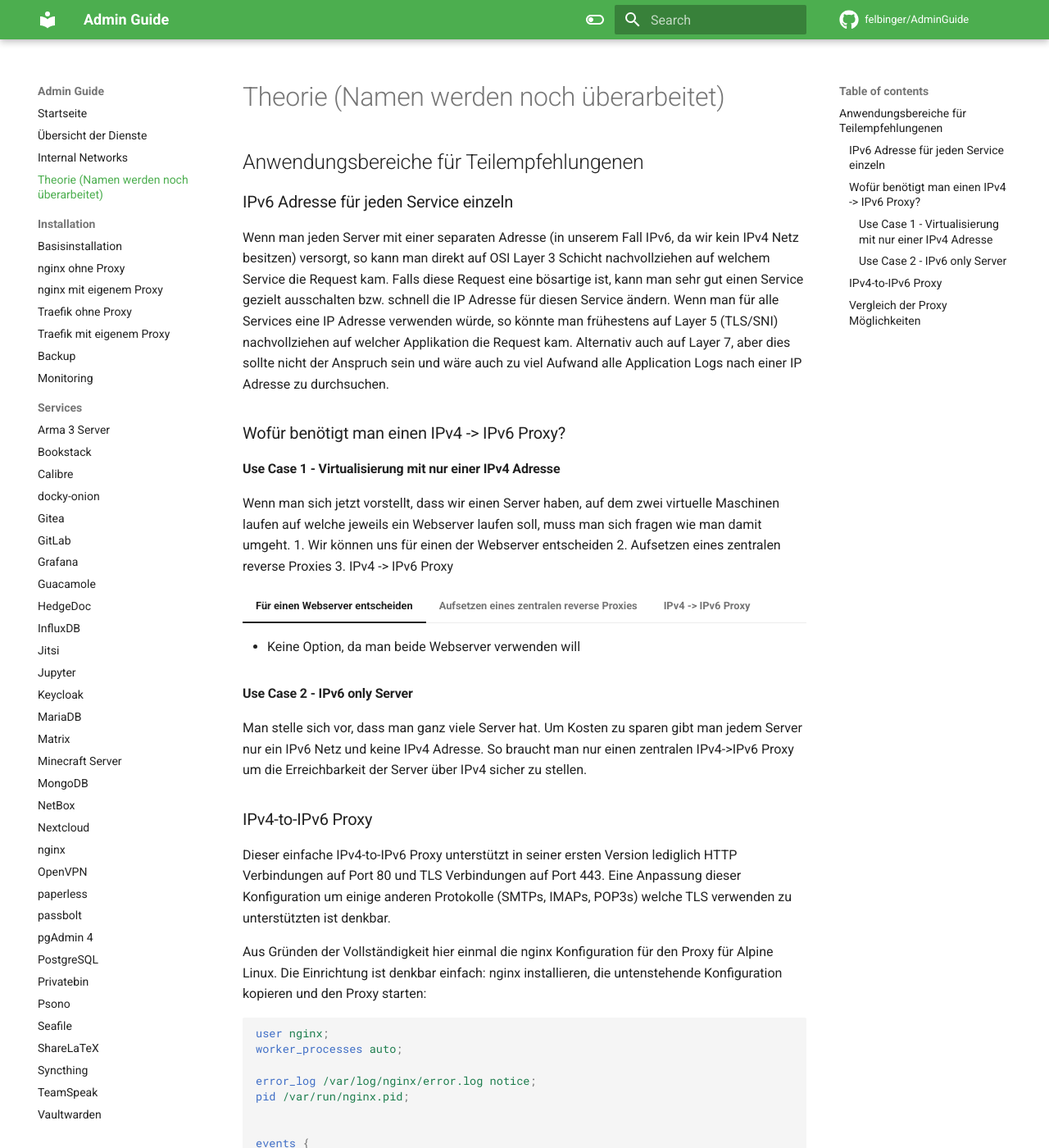
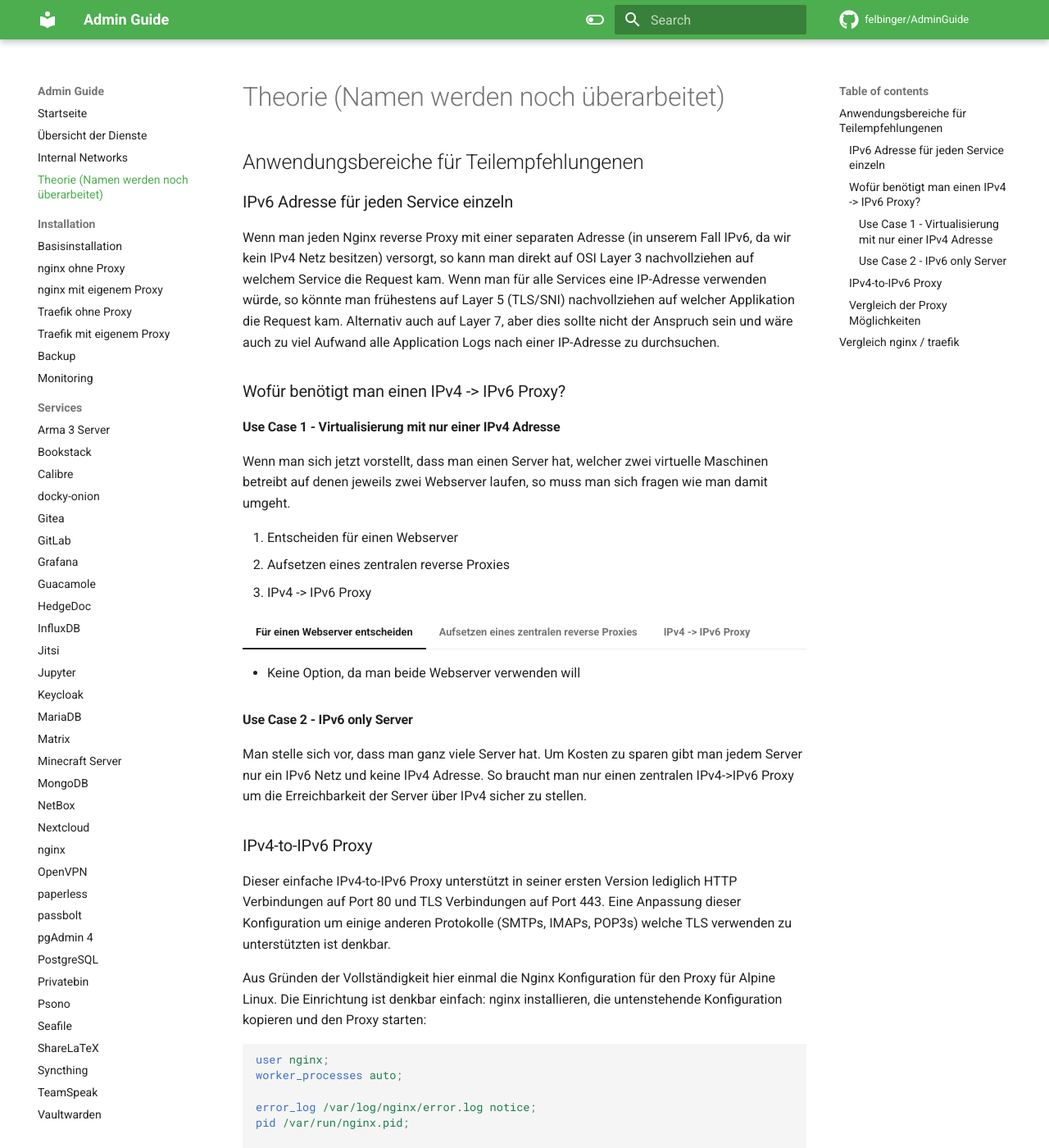
Before and after one commit to felbinger/AdminGuide, an MkDocs documentation site: the page built from docs/30_theorie.md, in a window 1280 px wide and 1400 px high. Shown: the whole window at 82% size. Built offline with MkDocs 1.6.1 and Material for MkDocs 9.7.7, drawn with Linux system fonts in a browser that asks for light colours; comment, search, counter and statistics services are not loaded; part of the change alters nothing that is shown; some of the changed text lies outside the part shown.

Commit message:
small refactor

````diff
--- a/docs/30_theorie.md
+++ b/docs/30_theorie.md
@@ -3,15 +3,18 @@
 ## Anwendungsbereiche für Teilempfehlungenen
 
 ### IPv6 Adresse für jeden Service einzeln
-Wenn man jeden Server mit einer separaten Adresse (in unserem Fall IPv6, da wir kein IPv4 Netz besitzen) versorgt, so kann man direkt auf OSI Layer 3 Schicht nachvollziehen auf welchem Service die Request kam. Falls diese Request eine bösartige ist, kann man sehr gut einen Service gezielt ausschalten bzw. schnell die IP Adresse für diesen Service ändern.
-Wenn man für alle Services eine IP Adresse verwenden würde, so könnte man frühestens auf Layer 5 (TLS/SNI) nachvollziehen auf welcher Applikation die Request kam. Alternativ auch auf Layer 7, aber dies sollte nicht der Anspruch sein und wäre auch zu viel Aufwand alle Application Logs nach einer IP Adresse zu durchsuchen.
-
-
+Wenn man jeden Nginx reverse Proxy mit einer separaten Adresse (in unserem Fall IPv6, da wir kein IPv4 Netz besitzen)
+versorgt, so kann man direkt auf OSI Layer 3 nachvollziehen auf welchem Service die Request kam. Wenn man für alle
+Services eine IP-Adresse verwenden würde, so könnte man frühestens auf Layer 5 (TLS/SNI) nachvollziehen auf welcher
+Applikation die Request kam. Alternativ auch auf Layer 7, aber dies sollte nicht der Anspruch sein und wäre auch zu viel
+Aufwand alle Application Logs nach einer IP-Adresse zu durchsuchen.
 
 ### Wofür benötigt man einen IPv4 -> IPv6 Proxy?
 #### Use Case 1 - Virtualisierung mit nur einer IPv4 Adresse
-Wenn man sich jetzt vorstellt, dass wir einen Server haben, auf dem zwei virtuelle Maschinen laufen auf welche jeweils ein Webserver laufen soll, muss man sich fragen wie man damit umgeht.
-1. Wir können uns für einen der Webserver entscheiden
+Wenn man sich jetzt vorstellt, dass man einen Server hat, welcher zwei virtuelle Maschinen betreibt auf denen jeweils
+zwei Webserver laufen, so muss man sich fragen wie man damit umgeht.
+
+1. Entscheiden für einen Webserver
 2. Aufsetzen eines zentralen reverse Proxies
 3. IPv4 -> IPv6 Proxy
 
@@ -21,9 +24,9 @@ Wenn man sich jetzt vorstellt, dass wir einen Server haben, auf dem zwei virtuel
 === "Aufsetzen eines zentralen reverse Proxies"
     - Pro:
         - Beide VMs können exposed werden
-        - zentralisierter Aufruf auf einen reverse Proxy
-    - Cons:
-        - langsamere Laufzeit durch mehre Proxys (Die Proxys auf den VMs brauchen wir ja immer noch)
+        - Zentralisierter Aufruf auf einen reverse Proxy
+    - Contra:
+        - langsamere Laufzeit durch mehre Proxys (Die Proxys auf den VMs brauchen man ja dennoch)
         - SPOF (Single point of failure) - Wenn der erste reverse Proxy nicht mehr funktioniert, kann auf kein Service mehr zugegriffen werden
         - Vermehrter Debugging Aufwand durch mehrere Verbindungsstellen
         - Aufwendigere Konfiguration (spezifische Header Einstellungen (Real-IP Forwarded-For))
@@ -33,8 +36,8 @@ Wenn man sich jetzt vorstellt, dass wir einen Server haben, auf dem zwei virtuel
         - Für IPv6 geringere Laufzeit (veraltetes IPv4 Protokoll)
         - Reverse Proxies der VMs sind direkt im Internet
             - dadurch keine Header Konfiguration nötig
-        - Falls der zentrale IPv4 Proxy ist der Service immer noch erreichbar
-    - Contra
+        - Falls der zentrale IPv4 Proxy nicht mehr funktioniert, so ist der Service immer noch über IPv6 erreichbar
+    - Contra:
         - Uns keine bekannt, falls euch welche einfallen, bitten wir um einen Pull Request
 
 
@@ -49,7 +52,7 @@ Dieser einfache IPv4-to-IPv6 Proxy unterstützt in seiner ersten Version ledigli
 Verbindungen auf Port 443. Eine Anpassung dieser Konfiguration um einige anderen Protokolle (SMTPs, IMAPs, POP3s) welche
 TLS verwenden zu unterstützten ist denkbar.
 
-Aus Gründen der Vollständigkeit hier einmal die nginx Konfiguration für den Proxy für Alpine Linux. Die Einrichtung ist
+Aus Gründen der Vollständigkeit hier einmal die Nginx Konfiguration für den Proxy für Alpine Linux. Die Einrichtung ist
 denkbar einfach: nginx installieren, die untenstehende Konfiguration kopieren und den Proxy starten:
 
 ```nginx
@@ -102,31 +105,35 @@ stream {
 
 ### Vergleich der Proxy Möglichkeiten
 
-# TODO: Is this Diagram needed?
-# ![Schaubild](../img/schaubild_cloudflare-vs-transparent-proxy.png){: loading=lazy }
+![Schaubild](../img/schaubild_cloudflare-vs-transparent-proxy.png){: loading=lazy }
 
-Aus meiner Sicht ergibt die Verwendung eines eigenen vorgeschaltenen Proxies nur Sinn, wenn mehr als ein
-Server administriert wird und die Web-Server über IPv6 Adressen exposiert bereitstellt werden.
+Aus unserer Sicht ergibt die Verwendung eines eigenen vorgeschalteten Proxies nur Sinn, wenn mehr als ein Server
+administriert wird und die Web-Server über IPv6 Adressen nach außen bereitstellt werden.
 
-Wird lediglich ein System betreut (wie z.B. der oben erwähnte Cloudserver), kann die zugewiesene IPv4
-Adresse natürlich ebenfalls auf den Ports 80 und 443 verwendet werden und dann auf den Reverse Proxy
-zeigen. Dadurch entfällt die Abhängigkeit zu anderen Systemen.
+Wird lediglich ein System betreut (wie z.B. der oben erwähnte Cloudserver), kann die zugewiesene IPv4 Adresse natürlich
+ebenfalls auf den Ports 80 und 443 verwendet werden und dann auf den Reverse Proxy zeigen. Dadurch entfällt die
+Abhängigkeit zu anderen Systemen.
 
-Sofern der Cloudserver über keine eigene IPv4 Adresse oder keine
-eigenen IPv6 Adressen verfügt, sollte ein Proxy vorgeschaltet werden,
-um den Nutzern, die keine IPv4/IPv6 Adresse verfügen den Zugriff zu
-ermöglichen.
+Sofern der Cloudserver über keine eigene IPv4 Adresse oder keine eigenen IPv6 Adressen verfügt, sollte ein Proxy
+vorgeschaltet werden, um den Nutzern, die keine IPv4/IPv6 Adresse verfügen, den Zugriff zu ermöglichen.
 
-Wird Cloudflare Proxy verwendet erkauft man sich neben der Erreichbarkeit
-diverse Vorteile (DDoS Protection,
-[Web Application Firewall](https://developers.cloudflare.com/waf/managed-rules/),
-[Page Rules](https://www.cloudflare.com/features-page-rules/)).
+[//]: # (TODO: Cloudflare soll raus, oder?!)
+[//]: # ()
+[//]: # (Wird Cloudflare Proxy verwendet erkauft man sich neben der Erreichbarkeit diverse Vorteile &#40;DDoS Protection,)
 
-Jedoch sollte man einige Details beachten, bevor man sich auf Cloudflare festlegt.
-Der Datenverkehr der Nutzer liegt bei Cloudflare unverschlüsselt vor, da diese die
-TLS Pakete terminieren. In der kostenfreien Version von Cloudflare Proxy können
-des Weiteren keine gestackten Subdomains (`sub.sub.domain.de`) eingerichtet werden,
-da dafür kein TLS Zertifikat angefordert werden kann.
+[//]: # ([Web Application Firewall]&#40;https://developers.cloudflare.com/waf/managed-rules/&#41;,)
+
+[//]: # ([Page Rules]&#40;https://www.cloudflare.com/features-page-rules/&#41;&#41;.)
+
+[//]: # (Jedoch sollte man einige Details beachten, bevor man sich auf Cloudflare festlegt.)
+
+[//]: # (Der Datenverkehr der Nutzer liegt bei Cloudflare unverschlüsselt vor, da diese die)
+
+[//]: # (TLS Pakete terminieren. In der kostenfreien Version von Cloudflare Proxy können)
+
+[//]: # (des Weiteren keine gestackten Subdomains &#40;`sub.sub.domain.de`&#41; eingerichtet werden,)
+
+[//]: # (da dafür kein TLS Zertifikat angefordert werden kann.)
 
 
 
````
